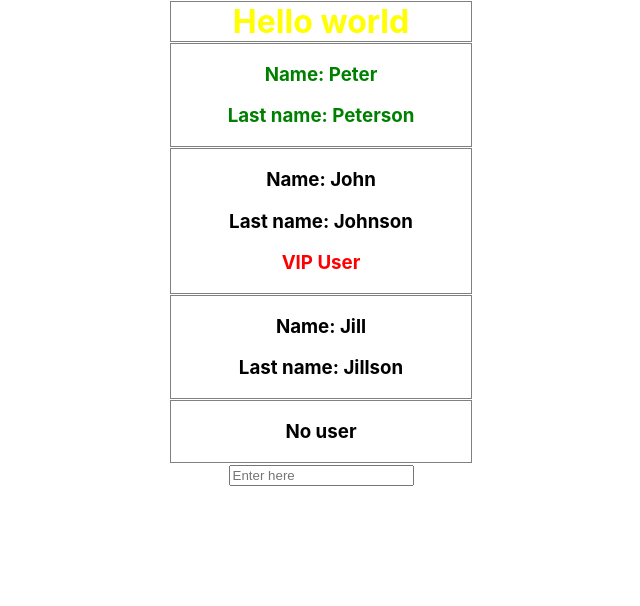
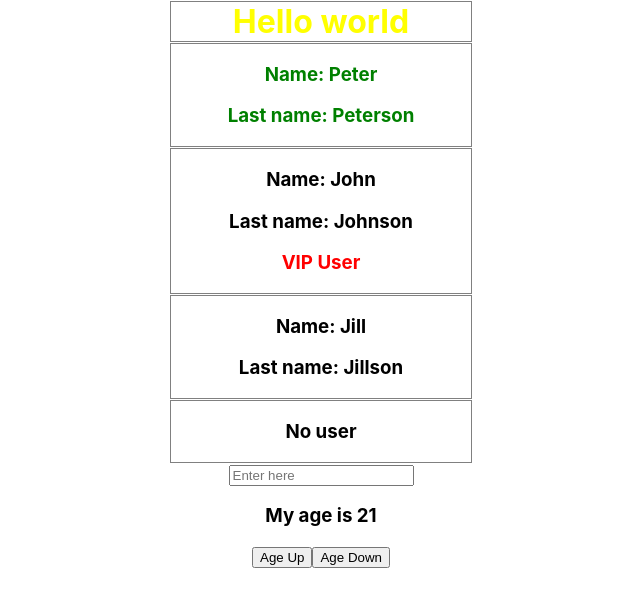
Before and after one commit to veronika333/practicing-react-hooks, a React (Create React App) app: page / in a window 1280 px wide. Shown: the top 606 px of the page, without its empty margins (319-959 px from the left). Built offline with nearby package versions, Linux system fonts and the light colour scheme.

Commit message:
hook useState added for the buttons Age Up and Age Down

```diff
--- a/src/App.js
+++ b/src/App.js
@@ -1,4 +1,4 @@
-import React from "react";
+import React, {useState} from "react";
 import logo from "./logo.svg";
 import "./App.scss";
 import NameTag from "./componnents/nameTag";
@@ -23,7 +23,17 @@ const removeInlineStyle = BaseComponent => props => {
 }
 const RemoveInline = removeInlineStyle(NameTag);
 
+
 function App() {
+const [age, setAge] = useState(21);
+const ageUpHandler = () => {
+  setAge(age + 1)
+}
+const ageDownHandler = () => {
+  setAge(age - 1)
+}
+
+
   let x = 0;
   console.log("hi");
   return (
@@ -34,6 +44,9 @@ function App() {
       <RemoveInline  style={{color: "red"}} name="Jill" lastName="Jillson"></RemoveInline>
       <NameTag name="" lastName=""></NameTag>
       <Input placeholder="Enter here" type="text"></Input>
+      <h3>My age is {age}</h3>
+      <button onClick={ageUpHandler}>Age Up</button>
+      <button onClick={ageDownHandler}>Age Down</button>
     </div>
   );
 }
```
